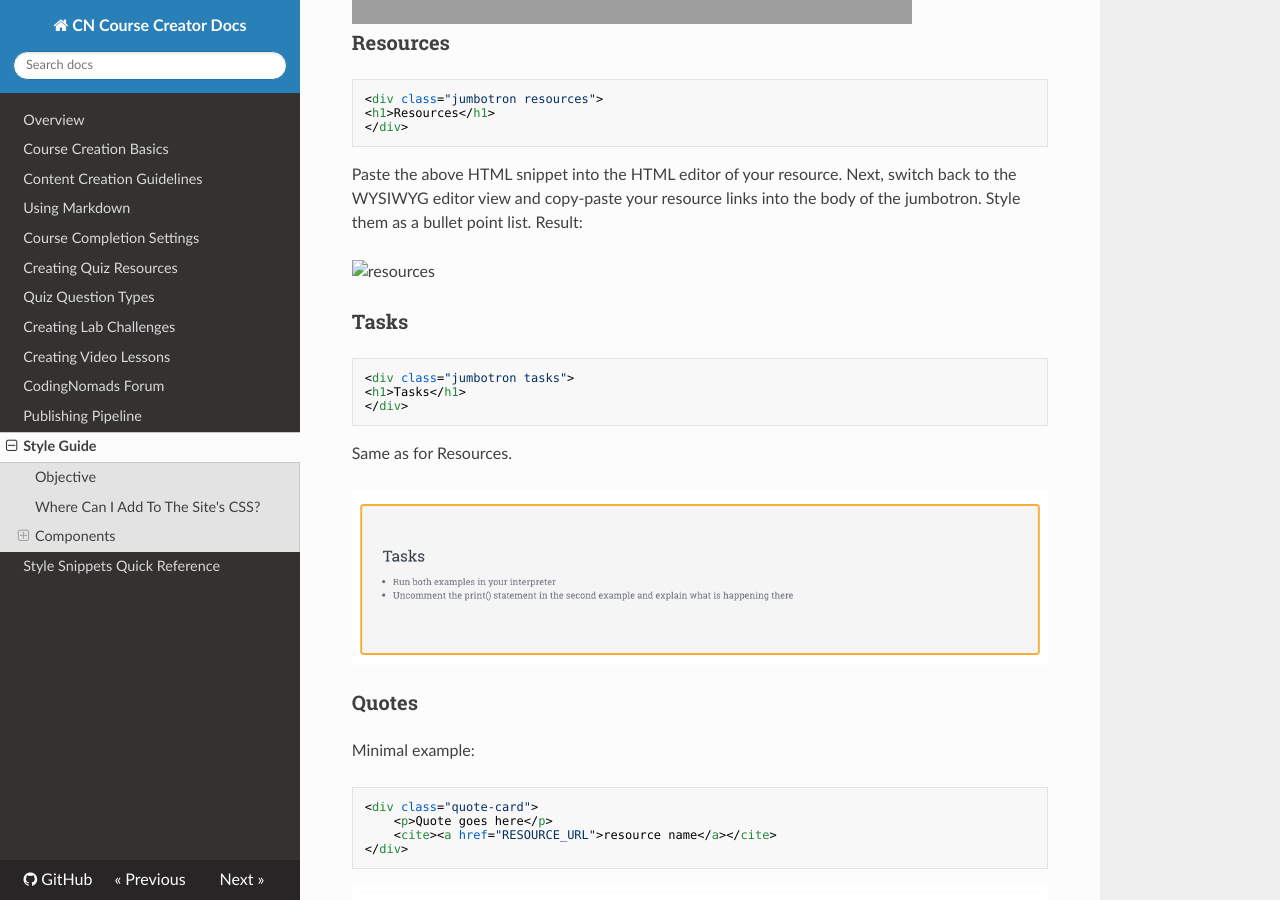
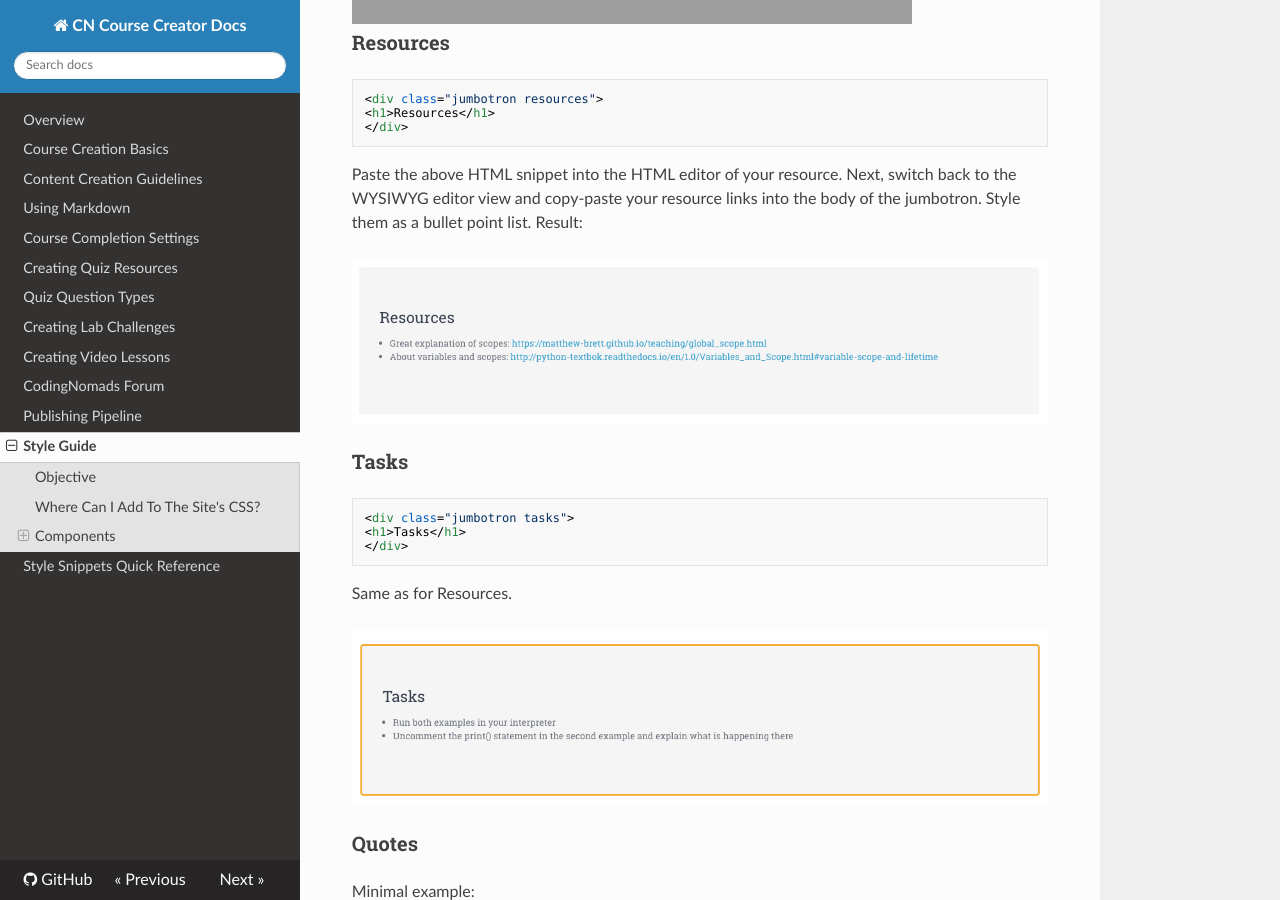
Before and after one commit to iansedano/creator-docs, an MkDocs documentation site: the page built from docs/10-platform-style.md, in a window 1280 px wide and 900 px high, scrolled down 3550 px. Built offline with MkDocs 1.6.1, drawn with Linux system fonts in a browser that asks for light colours; nearby versions of some CDN libraries; grey boxes are pictures that could not be loaded.

Commit message:
Fix: link

```diff
--- a/docs/10-platform-style.md
+++ b/docs/10-platform-style.md
@@ -97,7 +97,7 @@ The Bootstrap alert boxes also help to visually break up a long piece of content
 
 Paste the above HTML snippet into the HTML editor of your resource. Next, switch back to the WYSIWYG editor view and copy-paste your resource links into the body of the jumbotron. Style them as a bullet point list. Result:
 
-![resources](resources.png)
+![resources](imgs/resources.png)
 
 ### Tasks
 
```
